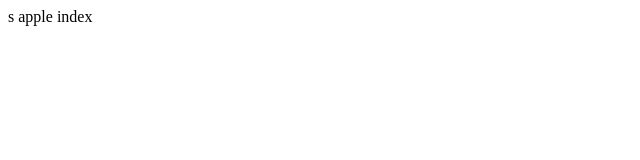
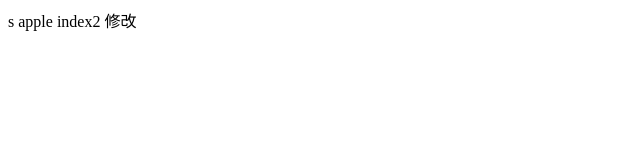
Before and after one commit to liapple/six_example, a plain HTML site: page apple_index.html in a window 1280 px wide. Shown: the full height of the page, 0-640 px from the left. Drawn offline with Linux system fonts and the light colour scheme.

Commit message:
修改紀錄

```diff
--- a/apple_index.html
+++ b/apple_index.html
@@ -6,7 +6,7 @@
     <title>Document</title>
 </head>
 <body>
-    apple index
+    apple index2 修改
 
 </body>
 </html>
```
Also changed, not shown: 1 other file.
